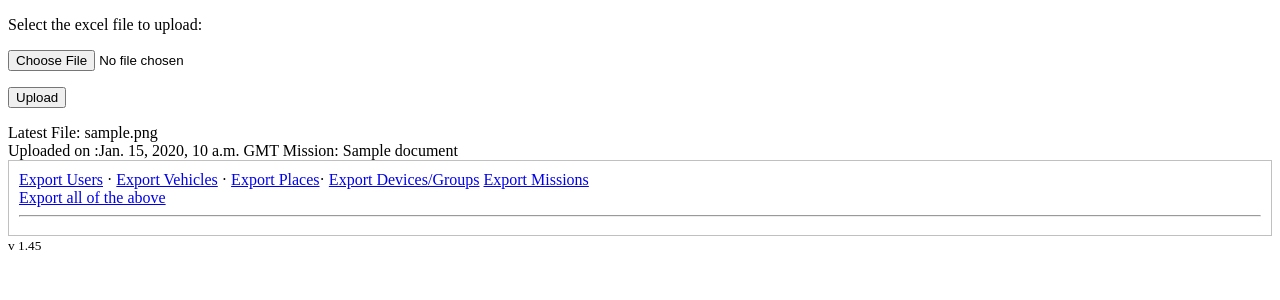
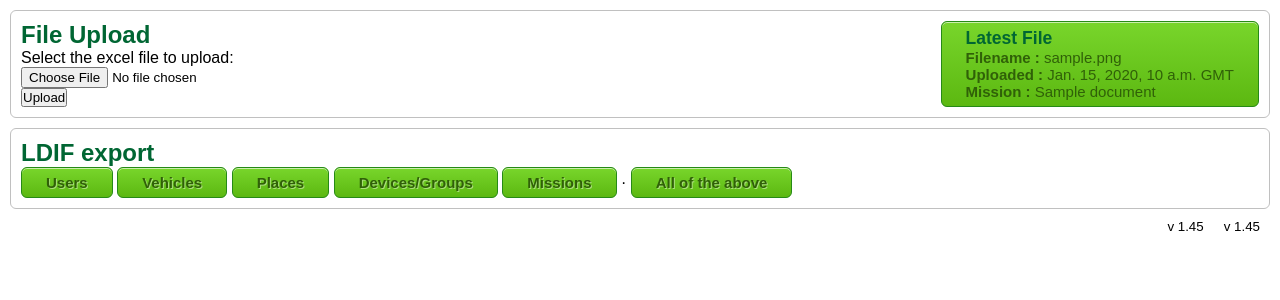
Before and after one commit to WFP-Dubai/exceltoldap, a Django app: template exceltoldap/templates/list_documents.html in a window 1280 px wide. Shown: the top 300 px of the page. Run offline with Django 3.2, Linux system fonts and the light colour scheme; the template is opened without the code that fills it: values that come from a table or form of the project are taken from there, others are empty; tables that the repository leaves empty hold one stand-in row (values such as "Sample post"); parts of the project's set-up code (start-up, migrations or seed data) failed here and were passed over.

Commit message:
Make nice looking

```diff
--- a/exceltoldap/templates/list_documents.html
+++ b/exceltoldap/templates/list_documents.html
@@ -1,12 +1,81 @@
-<!DOCTYPE html>
-<html>
-    <head>
-        <meta charset="utf-8">
+<!DOCTYPE html PUBLIC "-//W3C//DTD XHTML 1.0 Transitional//EN" "http://www.w3.org/TR/xhtml1/DTD/xhtml1-transitional.dtd">
+<html xmlns="http://www.w3.org/1999/xhtml">
+	<head>
+		<meta http-equiv="Content-Type" content="text/html; charset=utf-8" />
         <title>Excel File Upload Tool</title>
+    	<style type="text/css">
+			* {
+				padding:0; margin:0;
+				font-family:Arial, Helvetica, sans-serif;
+			}
+			form, div {
+				padding:10px;
+				margin:10px;
+				border:1px solid silver;
+				-moz-border-radius:6px;
+				-webkit-border-radius:6px;
+				border-radius:6px;
+			}
+			form div {
+				margin:0px;
+				float:right;
+				width:auto;
+			}
+			br {
+				clear:both;
+			}
+			h2, h3 {
+				color:#063;
+			}
+			form div, a {
+				-moz-box-shadow:inset 0px 1px 0px 0px #caefab;
+				-webkit-box-shadow:inset 0px 1px 0px 0px #caefab;
+				box-shadow:inset 0px 1px 0px 0px #caefab;
+				background:-webkit-gradient( linear, left top, left bottom, color-stop(0.05, #77d42a), color-stop(1, #5cb811) );
+				background:-moz-linear-gradient( center top, #77d42a 5%, #5cb811 100% );
+				filter:progid:DXImageTransform.Microsoft.gradient(startColorstr='#77d42a', endColorstr='#5cb811');
+				background-color:#77d42a;
+				-moz-border-radius:6px;
+				-webkit-border-radius:6px;
+				border-radius:6px;
+				border:1px solid #268a16;
+				display:inline-block;
+				color:#306108;
+				font-size:15px;
+				padding:6px 24px;
+			}
+			a {
+				font-weight:bold;
+				text-decoration:none;
+				text-shadow:1px 1px 0px #aade7c;
+			}
+			a:hover {
+				background:-webkit-gradient( linear, left top, left bottom, color-stop(0.05, #5cb811), color-stop(1, #77d42a) );
+				background:-moz-linear-gradient( center top, #5cb811 5%, #77d42a 100% );
+				filter:progid:DXImageTransform.Microsoft.gradient(startColorstr='#5cb811', endColorstr='#77d42a');
+				background-color:#5cb811;
+			}
+			a:active {
+				position:relative;
+				top:1px;
+				color:#C00;
+			}
+			small {
+				float:right;
+				margin-right:20px;
+			}
+        </style>
     </head>
     <body>
 	<form action="{% url "list_documents" %}" method="post" enctype="multipart/form-data">
+	        <div>
+            <h3>Latest File</h3>
+            <strong>Filename : </strong> {{last_document.docfile.name}}
+            <br/><strong>Uploaded : </strong> {{last_document.uploaded}} GMT
+            <br/><strong>Mission : </strong> {{last_document.missionName}}
+        </div>
 	    {% csrf_token %}
+	    <h2>File Upload</h2>
 	    <p>{{ form.non_field_errors }}</p>
 	    <p>{{ form.docfile.label_tag }} {{ form.docfile.help_text }}</p>
 	    <p>
@@ -15,19 +84,17 @@
 	    </p>
 	    <p><input type="submit" value="Upload" /></p>
 	</form>
-Latest File: {{last_document.docfile.name}}
-<br />Uploaded on :{{last_document.uploaded}} GMT
-Mission: {{last_document.missionName}}
-	<div style="padding:10px; margins:10px; border:1px solid silver;">
-		<a href="users/" >Export Users</a> &middot;
-		<a href="vehicles/" >Export Vehicles</a> &middot;
-		<a href="places/" >Export Places</a>&middot;
-		<a href="devices/" >Export Devices/Groups</a>
-		<a href="missions/" >Export Missions</a>
-		<br/>
-		<a href="../all/">Export all of the above</a>
-		<hr/>
+	<div>
+    	<h2>LDIF export</h2>
+            <a href="users/" >Users</a>
+            <a href="vehicles/" >Vehicles</a>
+            <a href="places/" >Places</a>
+            <a href="devices/" >Devices/Groups</a>
+            <a href="missions/" >Missions</a>
+            &middot;
+			<a href="../all/">All of the above</a>
 	</div>
+	<small>v 1.45</small>
 <small>v 1.45</small>
     </body>
 </html>
```
